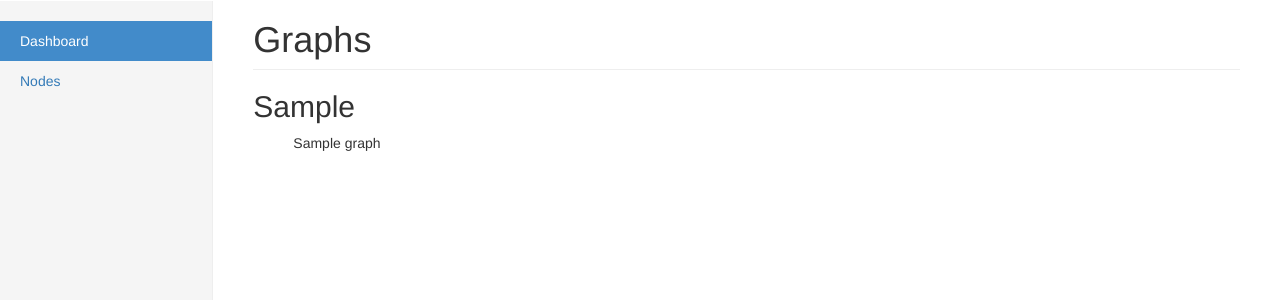
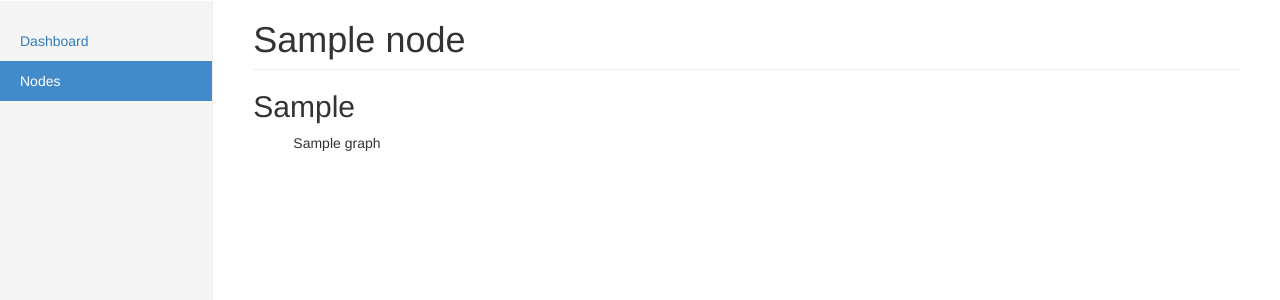
Before and after one commit to ercpe/djunin, a Django app: a page that uses src/djunin/templates/template.html in a window 1280 px wide. Shown: the part 50-350 px from the top of the page. Run offline with Django 3.2, Linux system fonts and the light colour scheme; tables that the repository leaves empty hold one stand-in row (values such as "Sample post"); some libraries are stand-ins or nearby versions.

Commit message:
Updated views

```diff
--- a/src/djunin/templates/graphs.html
+++ b/src/djunin/templates/djunin/graph_list.html
@@ -3,7 +3,7 @@
 {% block content %}
 	{% regroup graphs by graph_category as grouped_graphs %}
 	{% for group in grouped_graphs %}
-		<h2>{{group.grouper}}</h2>
+		<h2>{{group.grouper|default:"other"}}</h2>
 		<ul>
 			{% for graph in group.list %}
 				<div>
--- a/src/djunin/templates/template.html
+++ b/src/djunin/templates/template.html
@@ -51,8 +51,8 @@
 			<div class="row">
 				<div class="col-sm-3 col-md-2 sidebar">
 					<ul class="nav nav-sidebar">
-						<li class="active"><a href="{% url 'dashboard' %}" title="{% trans 'Dashboard' %}">{% trans 'Dashboard' %} <span class="sr-only">(current)</span></a></li>
-						<li><a href="{% url 'nodes' %}" title="{% trans 'Nodes' %}">{% trans 'Nodes' %}</a></li>
+						<li{% if sidebar_item == "dashboard" %} class="active"{% endif %}><a href="{% url 'dashboard' %}" title="{% trans 'Dashboard' %}">{% trans 'Dashboard' %} <span class="sr-only">(current)</span></a></li>
+						<li{% if sidebar_item == "nodes" %} class="active"{% endif %}><a href="{% url 'nodes' %}" title="{% trans 'Nodes' %}">{% trans 'Nodes' %}</a></li>
 						<!--
 						<li><a href="#">Analytics</a></li>
 						<li><a href="#">Export</a></li>
--- a/src/djunin/views/base.py
+++ b/src/djunin/views/base.py
@@ -4,6 +4,7 @@ from djunin.objects import MuninDataFile
 
 class BaseViewMixin(object):
 	page_title = None
+	sidebar_item = None
 
 	def __init__(self):
 		self._datafile = None
@@ -17,7 +18,11 @@ class BaseViewMixin(object):
 	def get_context_data(self, **kwargs):
 		d = kwargs
 		d.setdefault('page_title', self.get_page_title())
+		d.setdefault('sidebar_item', self.get_sidebar_item())
 		return super(BaseViewMixin, self).get_context_data(**d)
 
 	def get_page_title(self):
 		return self.page_title
+
+	def get_sidebar_item(self):
+		return self.sidebar_item
--- a/src/djunin/views/nodes.py
+++ b/src/djunin/views/nodes.py
@@ -1,6 +1,7 @@
 # -*- coding: utf-8 -*-
 from django.utils.translation import ugettext as _
 from django.views.generic import TemplateView
+from django.views.generic.list import ListView
 
 from djunin.models.muninobj import Node, Graph
 from djunin.views.base import BaseViewMixin
@@ -8,16 +9,25 @@ from djunin.views.base import BaseViewMixin
 class NodesListView(BaseViewMixin, TemplateView):
 	page_title = _('Nodes')
 	template_name = 'nodes.html'
+	sidebar_item = 'nodes'
 
 	def get_context_data(self, **kwargs):
 		nodes = Node.objects.all()
 		return super(NodesListView, self).get_context_data(nodes=nodes, **kwargs)
 
 
-class GraphsListView(BaseViewMixin, TemplateView):
-	page_title = _('Graphs')
-	template_name = 'graphs.html'
+class GraphsListView(BaseViewMixin, ListView):
+	model = Graph
+	context_object_name = 'graphs'
+	sidebar_item = 'nodes'
+
+	def get_page_title(self):
+		return Node.objects.get(name=self.kwargs['node']).name
 
 	def get_context_data(self, **kwargs):
-		graphs = Graph.objects.filter(node__name=self.kwargs['node'], parent=None)
-		return super(GraphsListView, self).get_context_data(graphs=graphs, **kwargs)
+		return super(GraphsListView, self).get_context_data(**kwargs)
+
+	def get_queryset(self):
+		return super(GraphsListView, self).get_queryset().\
+			filter(node__name=self.kwargs['node'], parent=None).\
+			order_by('graph_category', 'name')
```
